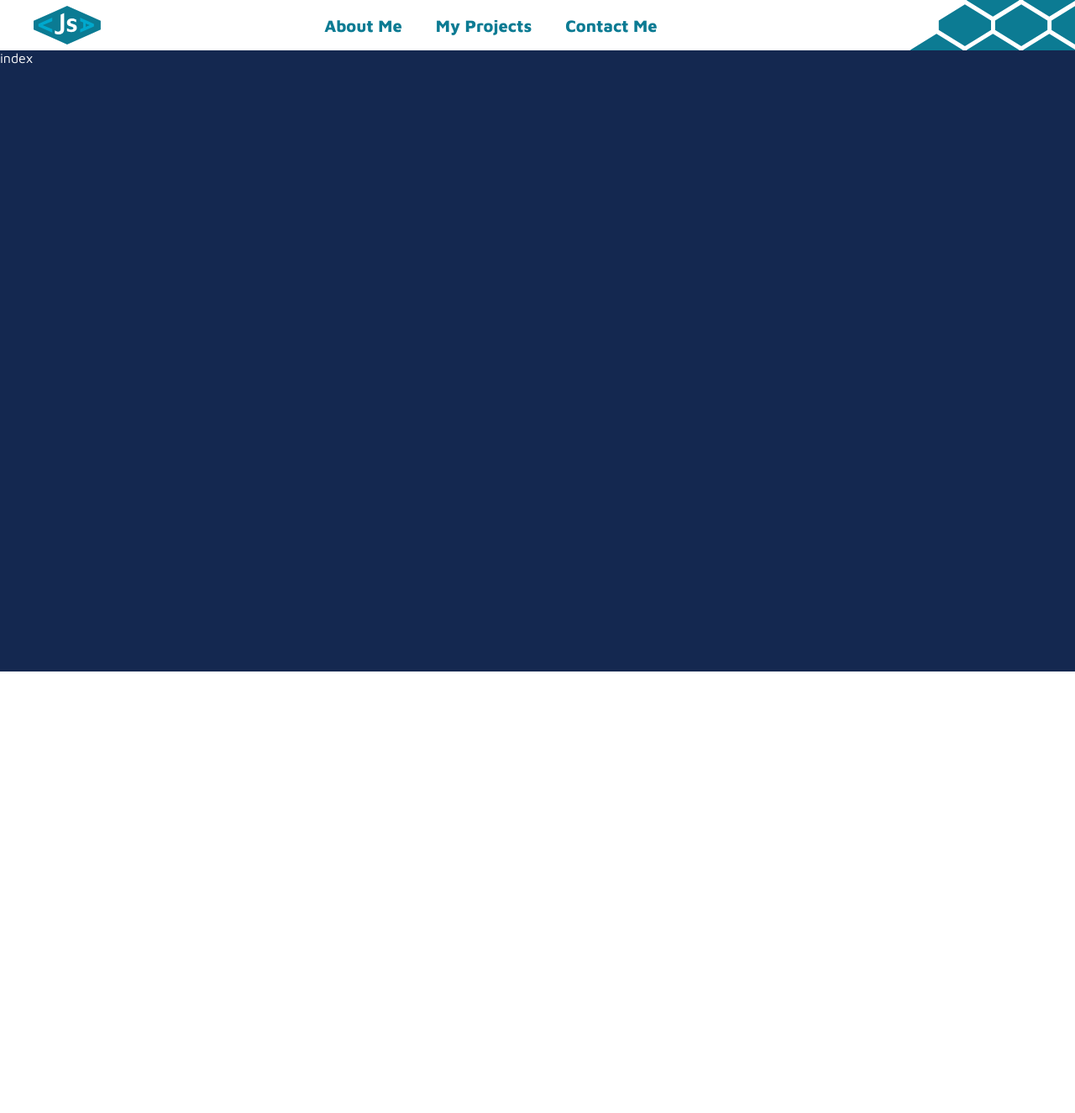
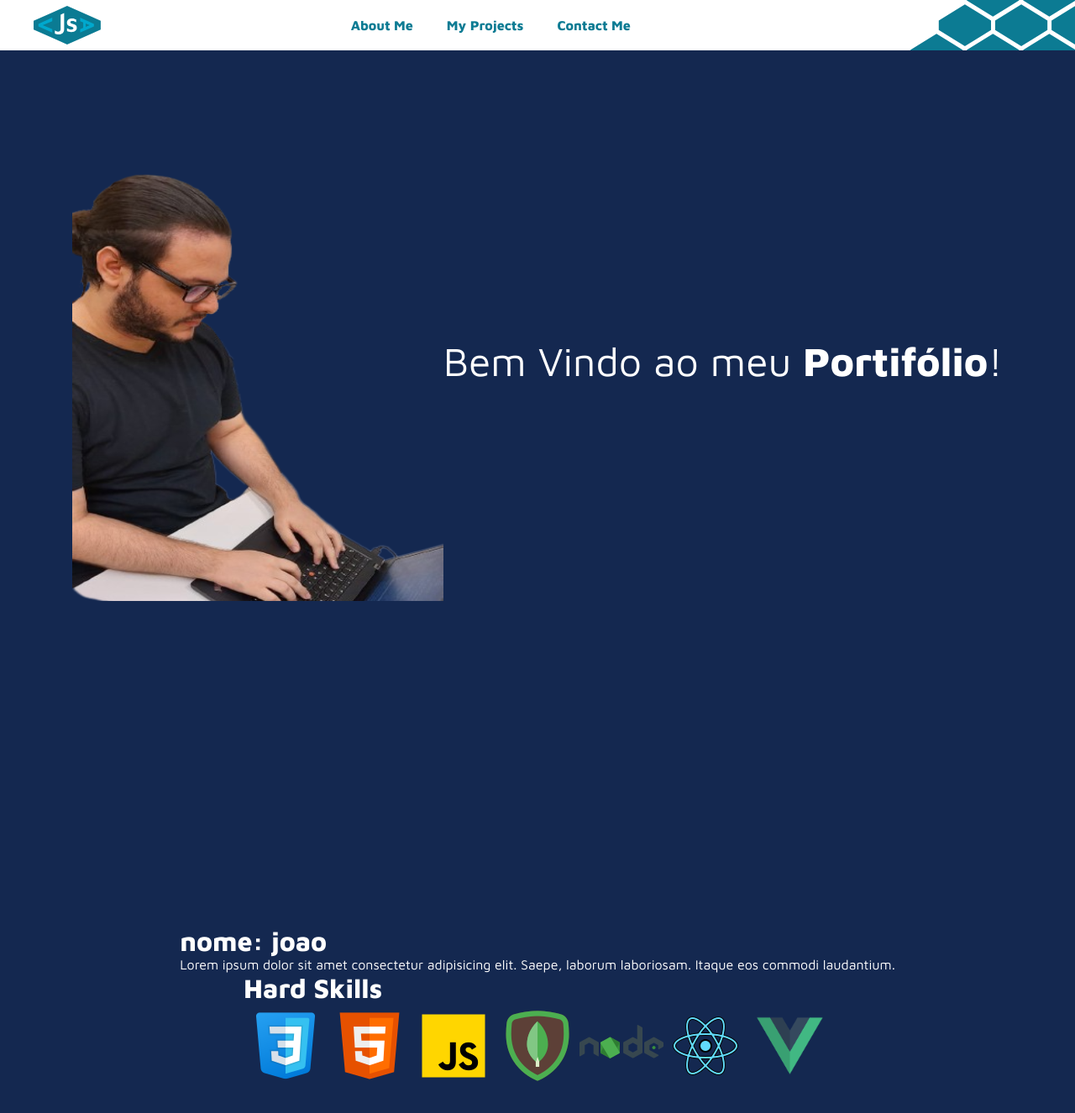
Before and after one commit to joaovsa97/portifolio, a React (Create React App) app: page / in a window 1280 px wide. Shown: the top 1326 px of the page at 84% size. Before the commit the page ends 800 px from the top, so only its background shows below. Built offline with nearby package versions, Linux system fonts and the light colour scheme.

Commit message:
create: home and about page

```diff
--- a/src/App.js
+++ b/src/App.js
@@ -1,15 +1,17 @@
-import './App.scss';
+import "./App.scss";
 
-import Navbar from './components/navbar/Navbar.jsx';
-import Home from "./pages/home/index.jsx"
+import Navbar from "./components/navbar/Navbar.jsx";
+import Home from "./pages/home/index.jsx";
+import About from "./pages/about/index.jsx";
 
 function App() {
   return (
-    <div className='App'>
-    <Navbar />
-    <div className="content">
-    </div>
-      <Home/>
+    <div className="App">
+      <Navbar />
+      <>
+        <Home />
+        <About />
+      </>
     </div>
   );
 }
--- a/src/components/navbar/style.scss
+++ b/src/components/navbar/style.scss
@@ -12,6 +12,9 @@
   padding: 10px 0 10px 40px;
 
   overflow: hidden;
+
+  position: sticky;
+  top: 0;
 
   .logo {
     width: 80px;
@@ -28,7 +31,7 @@
       background-color: rgba(255, 255, 255, 0);
 
       font-weight: bold;
-      font-size: 20px;
+      font-size: 16px;
       color: #0c7b93;
 
       cursor: pointer;
--- a/src/index.css
+++ b/src/index.css
@@ -2,6 +2,7 @@
   font-family: "Maven Pro", sans-serif;
   margin: 0;
   padding: 0;
+  box-sizing: border-box;
 }
 
 body{
--- /dev/null
+++ b/src/pages/about/index.jsx
@@ -0,0 +1,35 @@
+import "./style.scss";
+
+import cssLogo from "../../assets/css-logo.svg";
+import htmlLogo from "../../assets/html-logo.svg";
+import jsLogo from "../../assets/javascript-logo.svg";
+import mongodbLogo from "../../assets/mongodb-logo.svg";
+import nodejsLogo from "../../assets/nodejs-logo.svg";
+import reactLogo from "../../assets/react-logo.svg";
+import vueLogo from "../../assets/vue-logo.svg";
+
+const About = () => {
+  return (
+    <div className="about">
+      <div className="bio">
+        <h1>nome: joao</h1>
+        Lorem ipsum dolor sit amet consectetur adipisicing elit. Saepe, laborum laboriosam. Itaque eos commodi laudantium.
+      </div>
+      <div className="hard-skill">
+        <h1>Hard Skills</h1>
+        <div className="logos">
+          <img src={cssLogo} alt="css" />
+          <img src={htmlLogo} alt="html" />
+          <img src={jsLogo} alt="js" />
+          <img src={mongodbLogo} alt="mongodb" />
+          <img src={nodejsLogo} alt="nodejs" />
+          <img src={reactLogo} alt="react" />
+          <img src={vueLogo} alt="vue" />
+        </div>
+      </div>
+      <div className="soft-skill"></div>
+    </div>
+  );
+};
+
+export default About;
--- /dev/null
+++ b/src/pages/about/style.scss
@@ -0,0 +1,10 @@
+@import "../../App.scss";
+
+.about{
+    display: flex;
+    flex-direction: column;
+    justify-content: center;
+    align-items: center;
+
+    min-height: 100vh;
+}
--- a/src/pages/home/index.jsx
+++ b/src/pages/home/index.jsx
@@ -1,9 +1,19 @@
-import "./style.scss"
+import "./style.scss";
+import myPhoto from "../../assets/myphoto.svg";
 
 const Home = () => {
   return (
-    <div className='container'>index</div>
-  )
-}
+    <div className="home">
+        <div className="my-photo">
+          <img src={myPhoto} alt="" />
+        </div>
+        <div className="content">
+          <span>
+            Bem Vindo ao meu <b>Portifólio</b>!
+          </span>
+        </div>
+      </div>
+  );
+};
 
-export default Home
+export default Home;
--- a/src/pages/home/style.scss
+++ b/src/pages/home/style.scss
@@ -1,5 +1,22 @@
-.container{
-    display: flex;
-    flex-direction: column;
-    flex-grow: 1;
-}
+.home {
+  display: flex;
+  flex-direction: row;
+  justify-content: center;
+  align-items: center;
+
+  height: calc(100vh - 60px);
+
+    .my-photo {
+      display: flex;
+    }
+    .content {
+      display: flex;
+      align-items: center;
+      justify-content: center;
+
+
+      span {
+        font-size: 3rem;
+      }
+    }
+  }
```
Also changed, not shown: src/assets/myphoto.svg (added).
